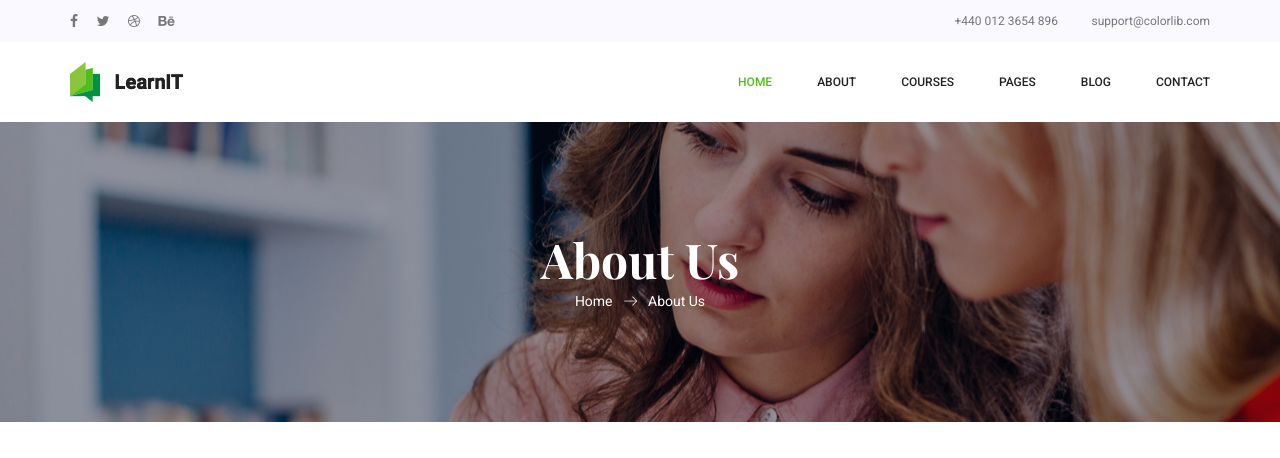
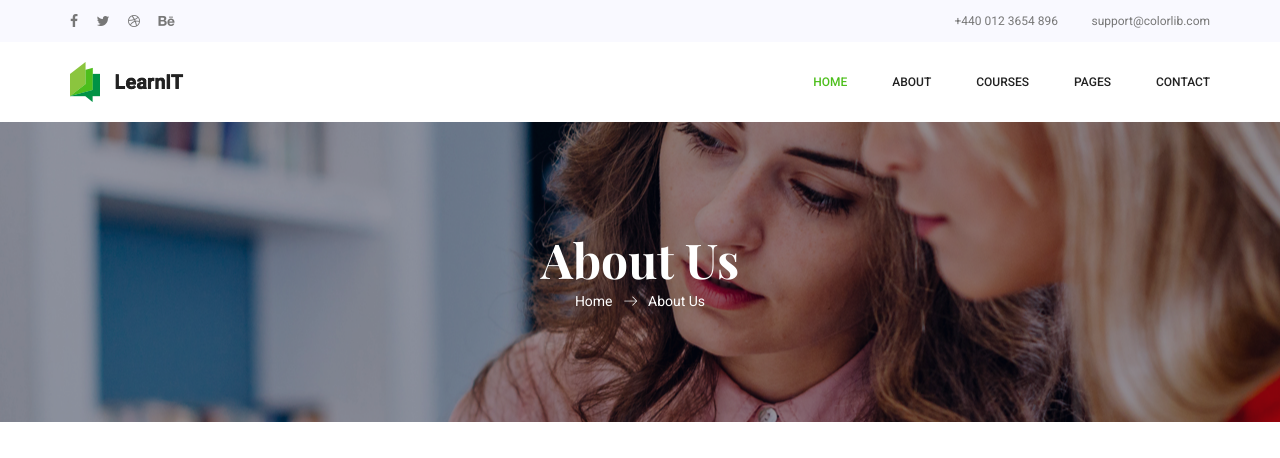
Before and after one commit to Asmin75/Learnit, a Django app: page /about/ in a window 1280 px wide. Shown: the top 458 px of the page. Run offline with Django 3.2, Linux system fonts and the light colour scheme; some libraries are stand-ins or nearby versions.

Commit message:
blog removed

```diff
--- a/app/templates/app/base.html
+++ b/app/templates/app/base.html
@@ -68,13 +68,13 @@
 										<li class="nav-item"><a class="nav-link" href="{% url 'elements' %}">Elements</a></li>
 									</ul>
 								</li>
-								<li class="nav-item submenu dropdown">
-									<a href="#" class="nav-link dropdown-toggle" data-toggle="dropdown" role="button" aria-haspopup="true" aria-expanded="false">Blog</a>
-									<ul class="dropdown-menu">
-										<li class="nav-item"><a class="nav-link" href="blog.html">Blog</a></li>
-										<li class="nav-item"><a class="nav-link" href="single-blog.html">Blog Details</a></li>
-									</ul>
-								</li>
+								<!--<li class="nav-item submenu dropdown">-->
+									<!--<a href="#" class="nav-link dropdown-toggle" data-toggle="dropdown" role="button" aria-haspopup="true" aria-expanded="false">Blog</a>-->
+									<!--<ul class="dropdown-menu">-->
+										<!--<li class="nav-item"><a class="nav-link" href="blog.html">Blog</a></li>-->
+										<!--<li class="nav-item"><a class="nav-link" href="single-blog.html">Blog Details</a></li>-->
+									<!--</ul>-->
+								<!--</li>-->
 								<li class="nav-item"><a class="nav-link" href="contact.html">Contact</a></li>
 							</ul>
 						</div>
```
